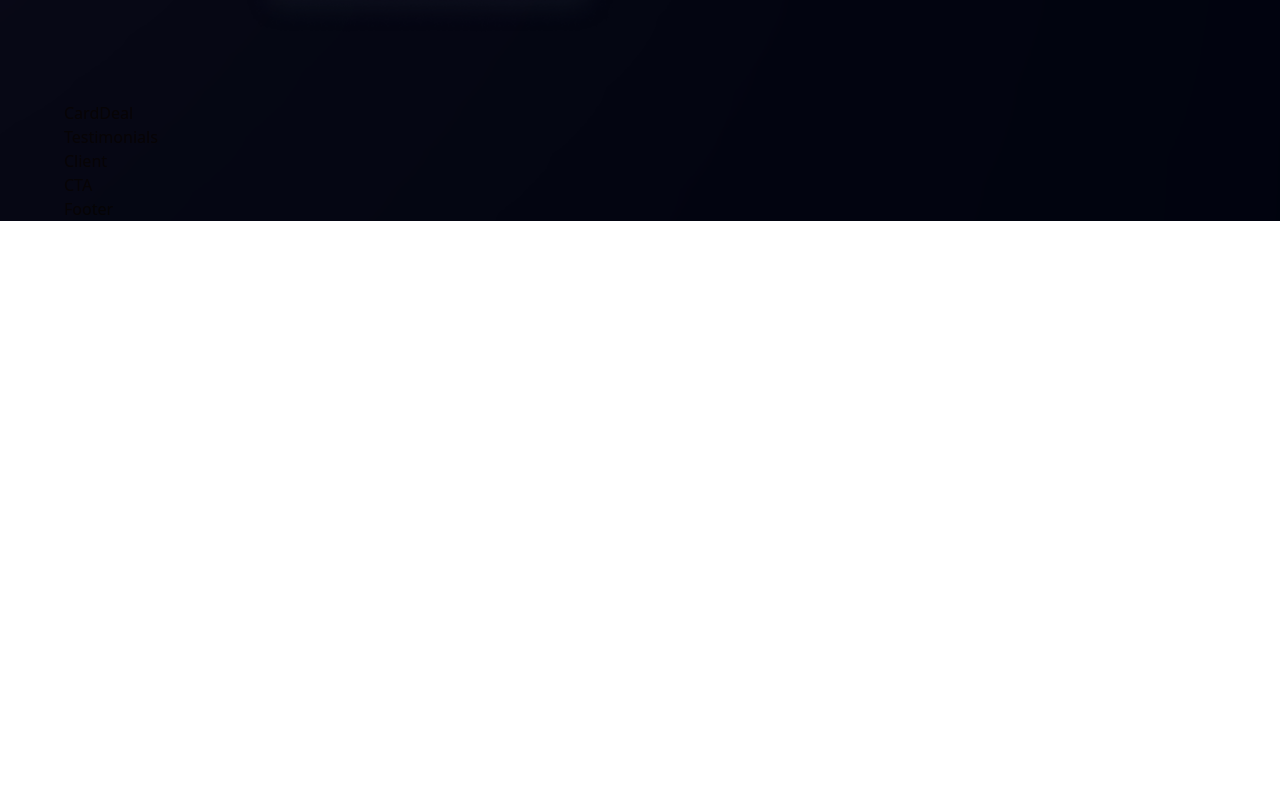
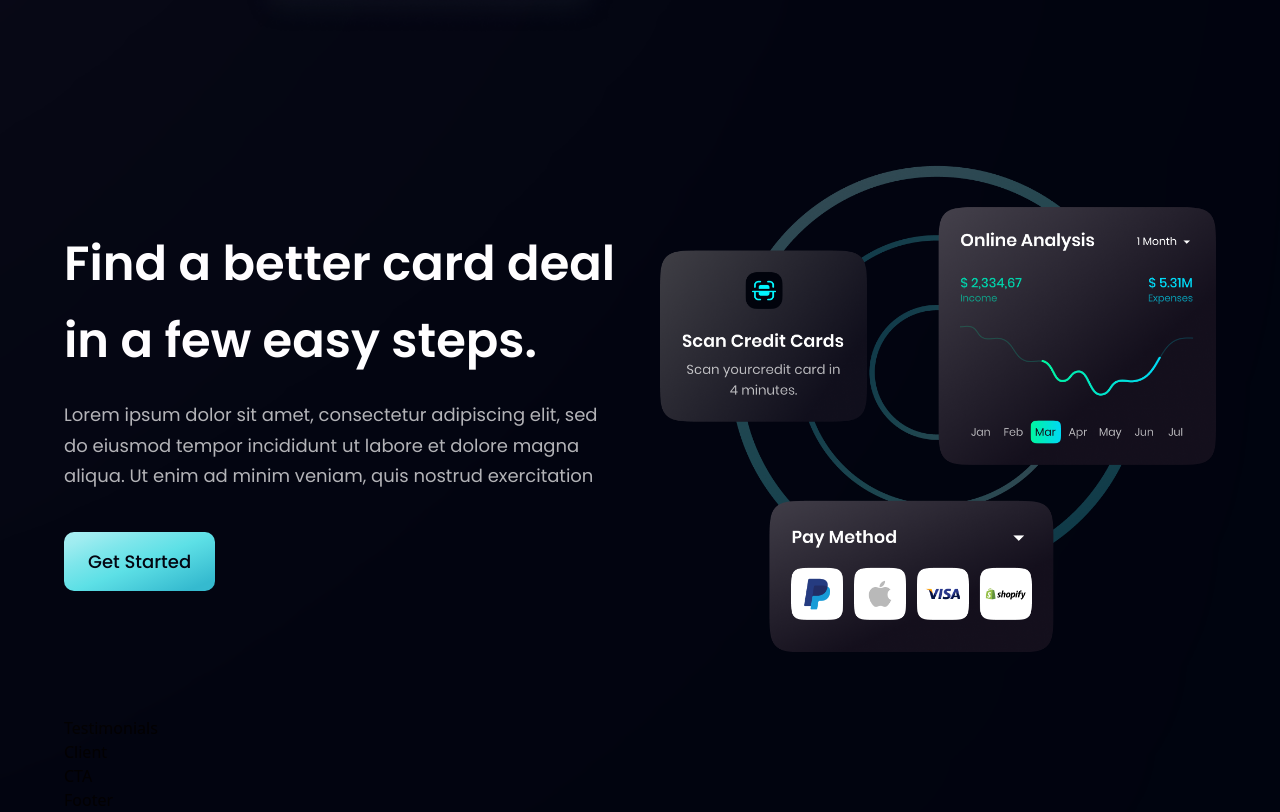
Before and after one commit to Slagers91/ruudslagers, a React (Vite) app in the folder ruudslagers/: page / in a window 1280 px wide. Shown: the part 2242-3054 px from the top of the page. Before the commit the page ends 2463 px from the top, so only its background shows below. Built offline with nearby package versions, Linux system fonts and the light colour scheme.

Commit message:
CardDeal done

```diff
--- a/ruudslagers/src/components/Button.jsx
+++ b/ruudslagers/src/components/Button.jsx
@@ -2,7 +2,7 @@ import React from 'react'
 
 const Button = ({ styles }) => {
   return (
-    <button type='button' className={`py-4 px-6 bg-blue-gradient font-poppins font-medium text-[18px] text-primary outline-none ${styles}`}>
+    <button type='button' className={`py-4 px-6 bg-blue-gradient font-poppins font-medium text-[18px] text-primary outline-none rounded-[10px] ${styles}`}>
       Get Started
     </button>
   )
--- a/ruudslagers/src/components/CardDeal.jsx
+++ b/ruudslagers/src/components/CardDeal.jsx
@@ -1,9 +1,21 @@
-import React from 'react'
+import { card } from '../assets';
+import styles, { layout } from '../style';
+import Button from './Button';
 
-const CardDeal = () => {
-  return (
-    <div>CardDeal</div>
-  )
-}
+const CardDeal = () => (
+  <section className={layout.section}>
+    <div className={layout.sectionInfo}>
+      <h2 className={styles.heading2}>Find a better card deal <br className='sm:block hidden'/>in a few easy steps.</h2>
+      <p className={`${styles.paragraph} max-w[470px] mt-5`}>Lorem ipsum dolor sit amet, consectetur adipiscing elit, sed do eiusmod tempor incididunt ut labore et dolore magna aliqua. Ut enim ad minim veniam, quis nostrud exercitation</p>
+
+    <Button styles='mt-10' />
+    </div>
+
+    <div className={layout.sectionImg}>
+      <img src={ card } alt='card' className='w-[100%] h-[100%]' />
+    </div>
+
+  </section>
+)
 
 export default CardDeal
```
